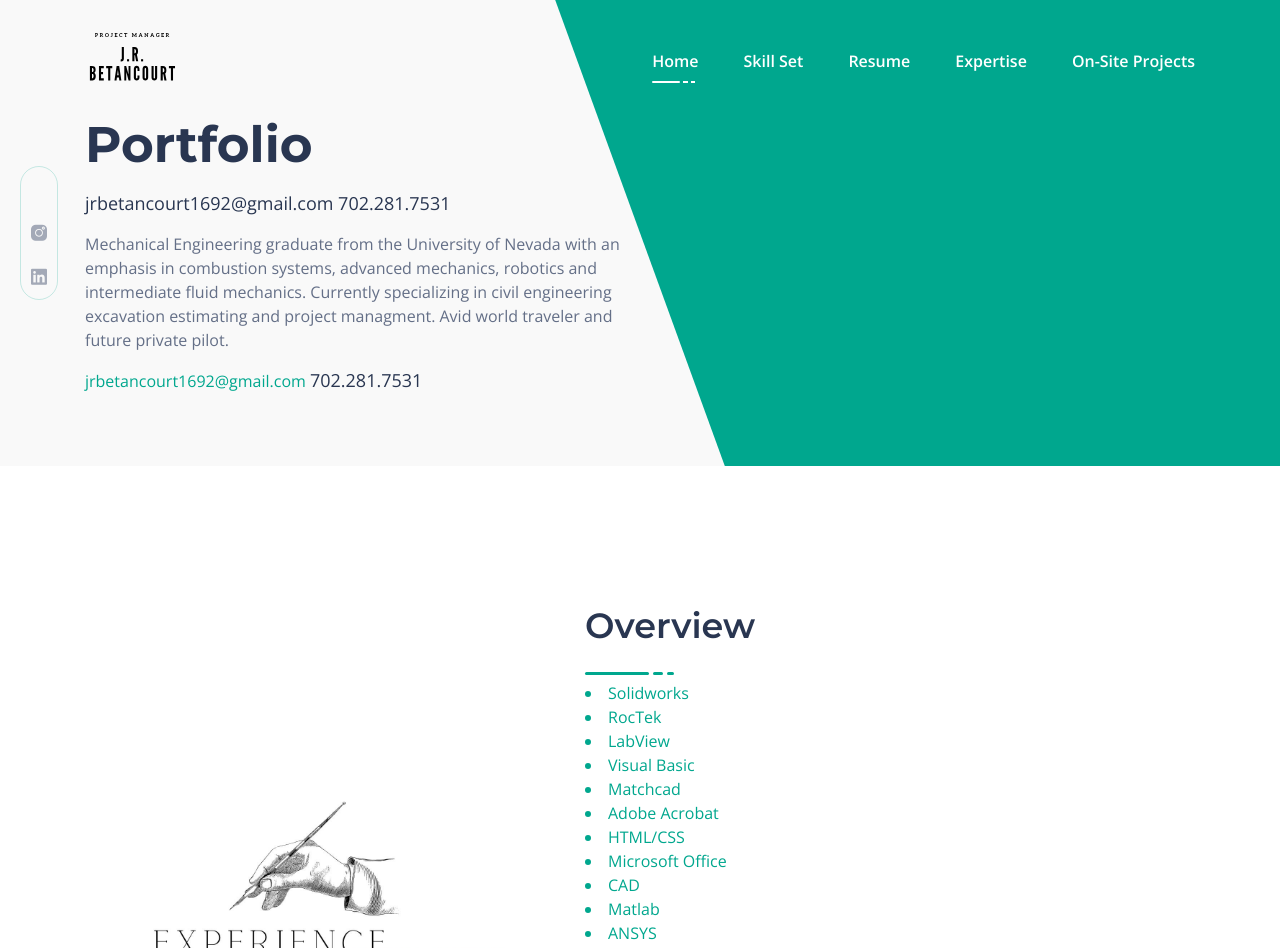
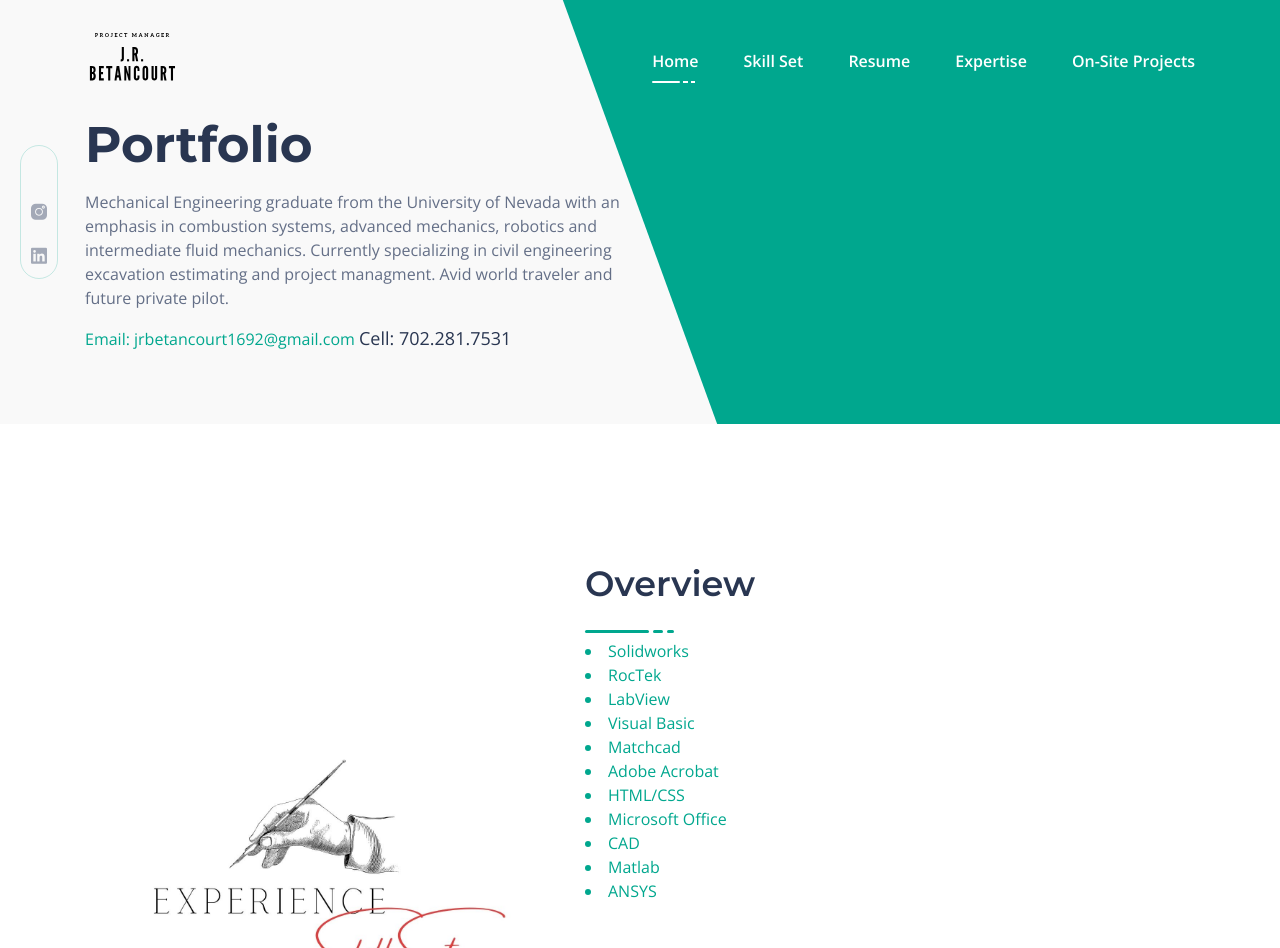
Before and after one commit to JrBetancourt/joebetancourt, a plain HTML site: page index.html in a window 1280 px wide. Shown: the top 948 px of the page. Drawn offline with nearby package versions, Linux system fonts and the light colour scheme; files whose address does not match are found by name.

Commit message:
Update index.html

```diff
--- a/index.html
+++ b/index.html
@@ -116,10 +116,9 @@
                         <div class="header_hero_content mt-45">
                             <h5 class="header_sub_title wow fadeInUp" data-wow-duration="1.3s" data-wow-delay="0.2s"></h5>
                             <h2 class="header_title wow fadeInUp" data-wow-duration="1.3s" data-wow-delay="0.5s">Portfolio</h2>
-                            <span class="wow fadeInUp" data-wow-duration="1.3s" data-wow-delay="0.8s">jrbetancourt1692@gmail.com   702.281.7531</span>
                             <p class="wow fadeInUp" data-wow-duration="1.3s" data-wow-delay="1.1s">Mechanical Engineering graduate from the University of Nevada with an emphasis in combustion systems, advanced mechanics, robotics and intermediate fluid mechanics. Currently specializing in civil engineering excavation estimating and project managment. Avid world traveler and future private pilot. </p>
-                            <a href="mailto:jrbetancourt1692@gmail.com" span class="wow fadeInUp" data-wow-duration="1.3s" data-wow-delay="0.8s"> jrbetancourt1692@gmail.com</span>
-                            <span class="wow fadeInUp" data-wow-duration="1.3s" data-wow-delay="0.8s">702.281.7531</span>
+                            <a href="mailto:jrbetancourt1692@gmail.com" span class="wow fadeInUp" data-wow-duration="1.3s" data-wow-delay="0.8s">Email: jrbetancourt1692@gmail.com</span>
+                            <span class="wow fadeInUp" data-wow-duration="1.3s" data-wow-delay="0.8s">Cell: 702.281.7531</span>
                         </div> <!-- header hero content -->
                     </div>
                     <div class="col-lg-6 col-md-6 col-sm-7">
```
